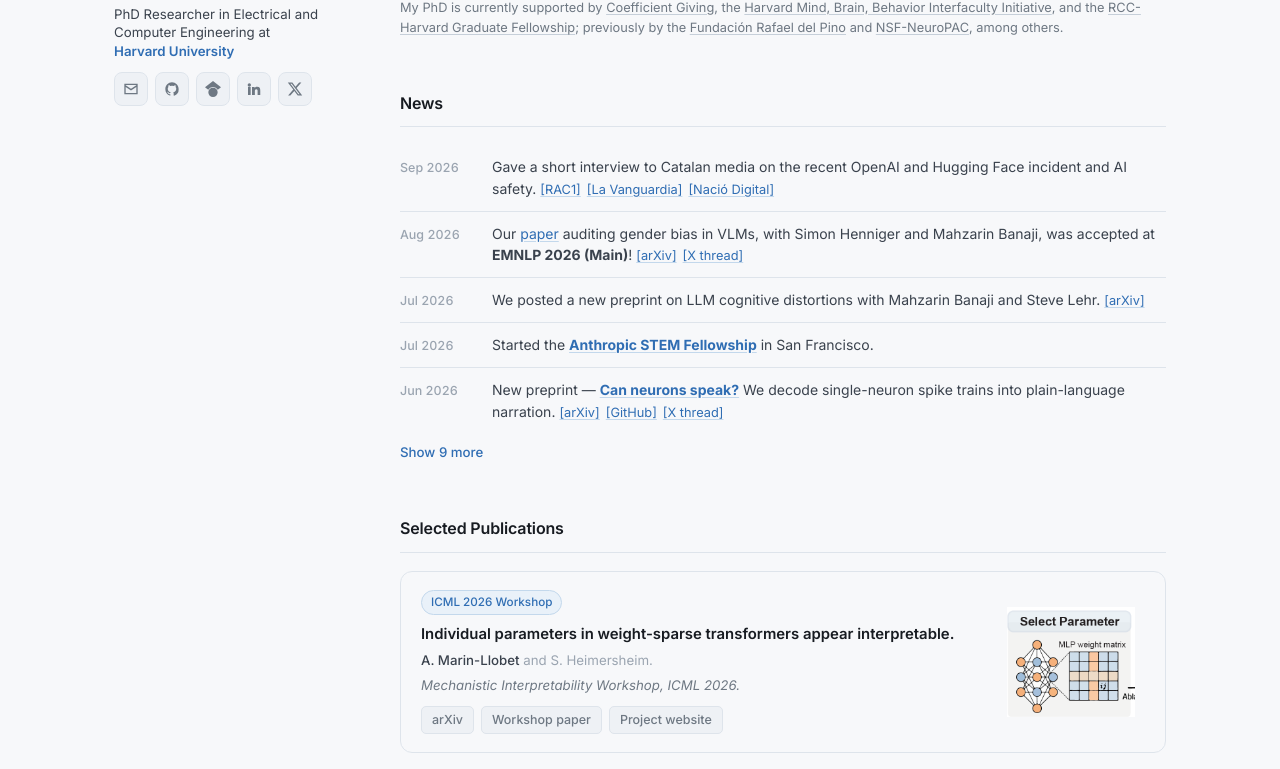
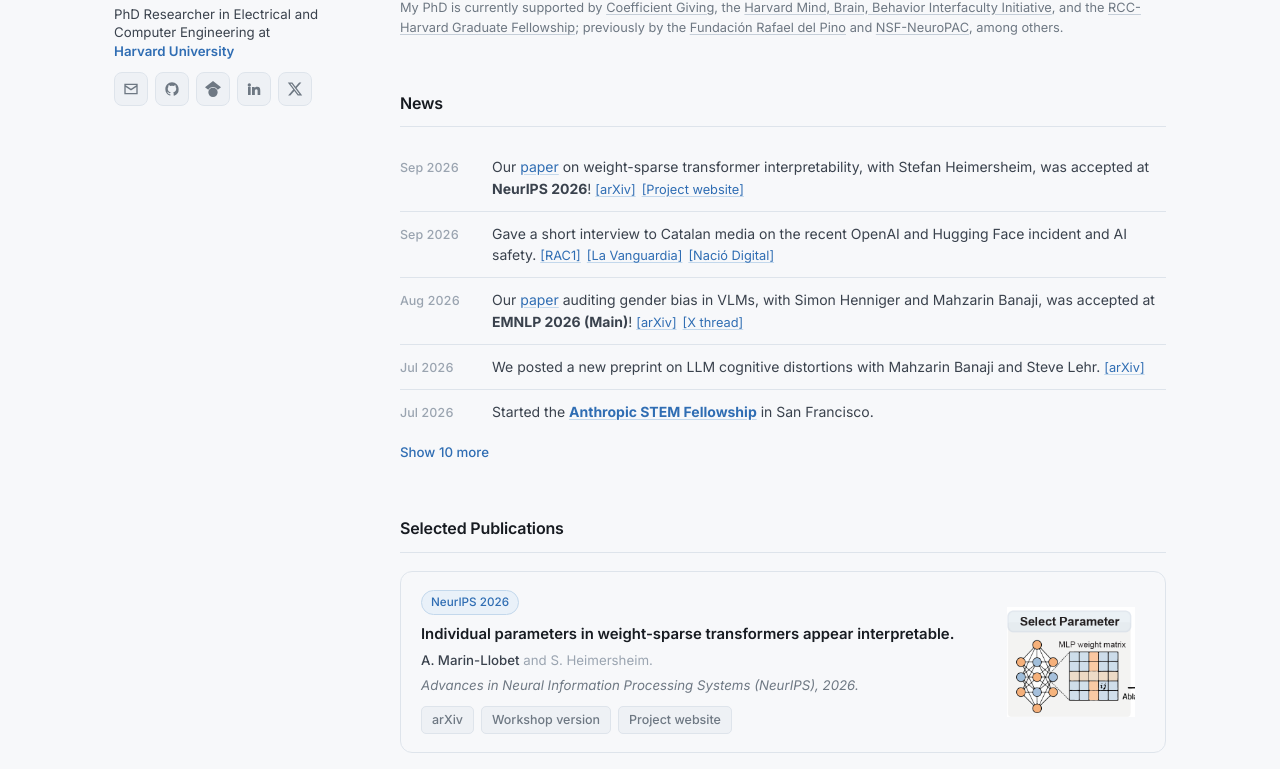
Before and after one commit to arnaumarin/arnaumarin.github.io, a Vue app: page / in a window 1280 px wide. Shown: the part 421-1190 px from the top of the page. Built offline with nearby package versions, Linux system fonts and the light colour scheme.

Commit message:
Weight-sparse interpretability paper accepted at NeurIPS 2026; add news entry

```diff
--- a/src/data/news.js
+++ b/src/data/news.js
@@ -3,6 +3,15 @@
 // Talk entries with a `thumb` show their photo.
 
 export default [
+  {
+    date: 'Sep 2026',
+    html: `Our <a class="prose-link" href="https://arxiv.org/abs/2607.02964">paper</a> on weight-sparse
+           transformer interpretability, with Stefan Heimersheim, was accepted at <strong>NeurIPS 2026</strong>!`,
+    links: [
+      { label: 'arXiv', href: 'https://arxiv.org/abs/2607.02964' },
+      { label: 'Project website', href: 'https://weightpedia.org/' },
+    ],
+  },
   {
     date: 'Sep 2026',
     html: `Gave a short interview to Catalan media on the recent OpenAI and Hugging Face incident and AI safety.`,
--- a/src/data/publications.js
+++ b/src/data/publications.js
@@ -18,14 +18,14 @@
     selected: true,
     title: 'Individual parameters in weight-sparse transformers appear interpretable.',
     thumb: '/images/pub/weight-sparse.png',
-    pubTags: [{ label: 'ICML 2026 Workshop', type: 'conference' }],
+    pubTags: [{ label: 'NeurIPS 2026', type: 'conference' }],
     authorsHtml: '<strong>A. Marin-Llobet</strong> and S. Heimersheim.',
-    venueHtml: '<em>Mechanistic Interpretability Workshop, ICML</em> 2026.',
+    venueHtml: '<em>Advances in Neural Information Processing Systems (NeurIPS)</em>, 2026.',
     tags: [{ label: 'DL & Interp.', type: 'dl' }],
     cats: ['dl'],
     links: [
       { label: 'arXiv', href: 'https://arxiv.org/abs/2607.02964' },
-      { label: 'Workshop paper', href: 'https://openreview.net/forum?id=Sx5Qth8Wmz' },
+      { label: 'Workshop version', href: 'https://openreview.net/forum?id=Sx5Qth8Wmz' },
       { label: 'Project website', href: 'https://weightpedia.org/' },
     ],
     tldrHtml: `An empirical study showing that individual parameters of weight-sparse transformers
@@ -52,7 +52,7 @@
   {
     selected: true,
     title: 'Automated Interpretability and Feature Discovery in Language Models with Agents (interpAgent).',
-    pubTags: [{ label: 'ICML 2026 Workshop', type: 'conference' }],
+    pubTags: [{ label: 'NeurIPS 2026', type: 'conference' }],
     authorsHtml: '<strong>A. Marin-Llobet</strong> and J. Ferrando.',
     venueHtml: '<em>ICML 2026 AIWILD Workshop</em>. Preprint, 2026.',
     thumb: '/images/pub/interpagent.png',
```
